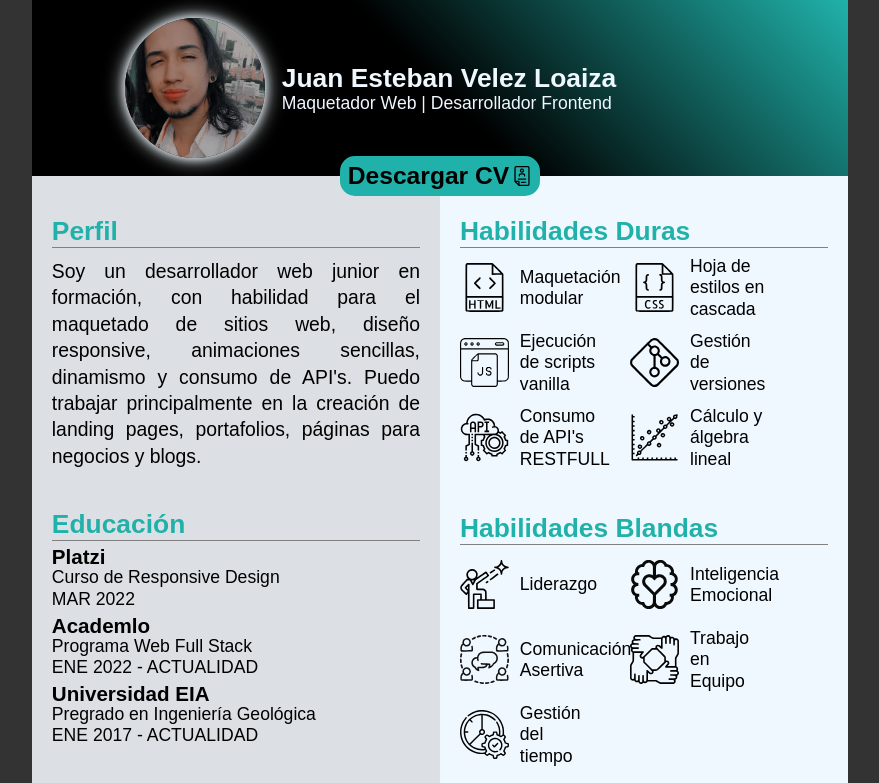
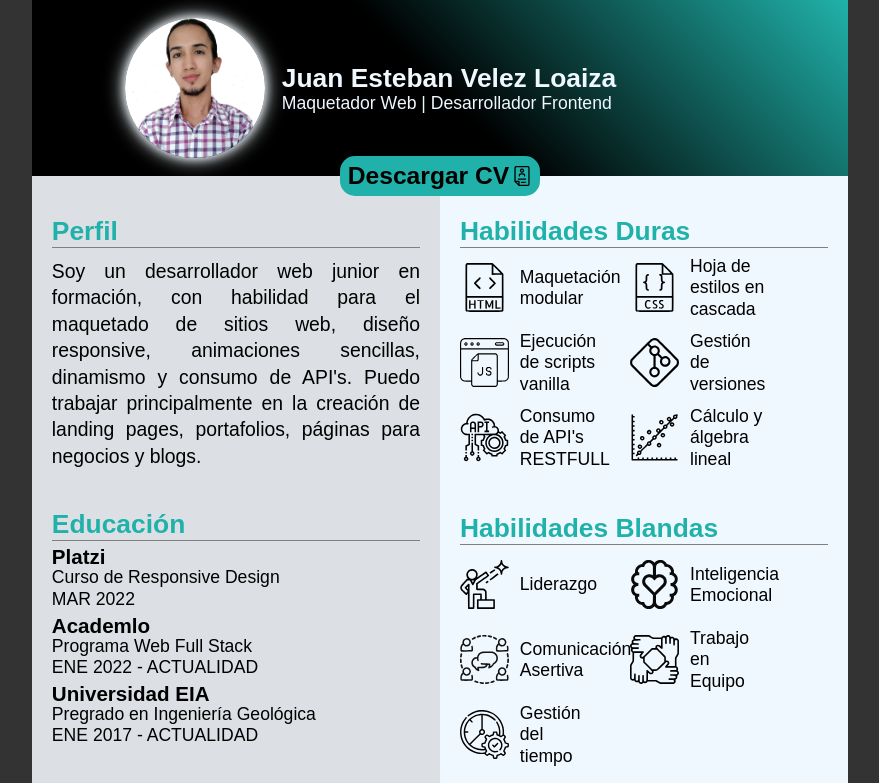
Before and after one commit to DemonQilin/cv-web, a plain HTML site: page index.html in a window 1280 px wide. Shown: the top 783 px of the page, without its empty margins (200-1079 px from the left). Drawn offline with Linux system fonts and the light colour scheme; a web font is replaced by a local one.

Commit message:
Actualización foto

```diff
--- a/index.html
+++ b/index.html
@@ -30,7 +30,7 @@
     <div class="container">
         <header class="header">
             <div class="container-photo">
-                <img src="./assets/images/photo.jpg" alt="Foto de Juanes Velez" class="photo">
+                <img src="./assets/images/foto_cv.png" alt="Foto de Juanes Velez" class="photo">
             </div>
             <h1>Juan Esteban Velez Loaiza</h1>
             <p>Maquetador Web | Desarrollador Frontend</p>
--- a/style.css
+++ b/style.css
@@ -69,6 +69,9 @@ body {
 
 .photo {
     width: 100%;
+
+    transform: scale(1.1);
+    object-position: 3px 0;
 }
 
 .btns {
```
Also changed, not shown: assets/images/foto_cv.png (added), assets/images/photo.jpg (deleted), 1 other file.
